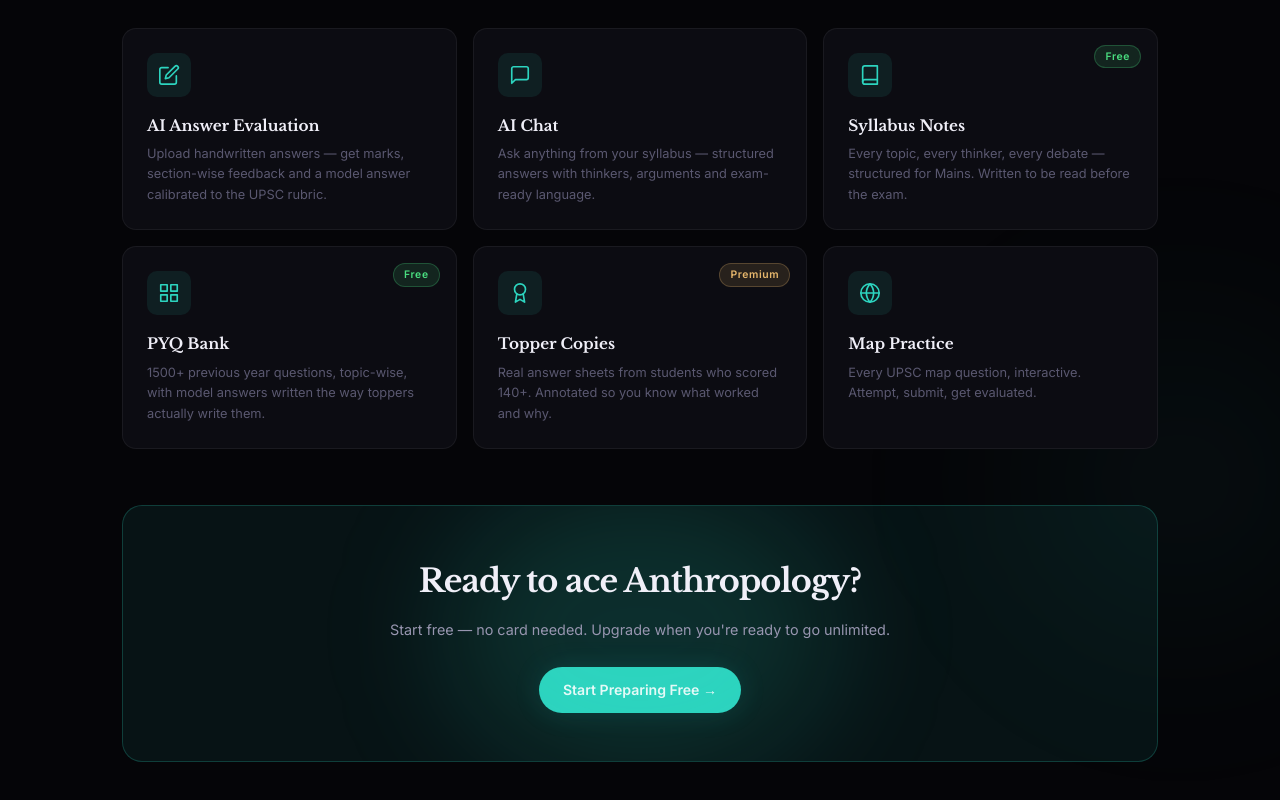
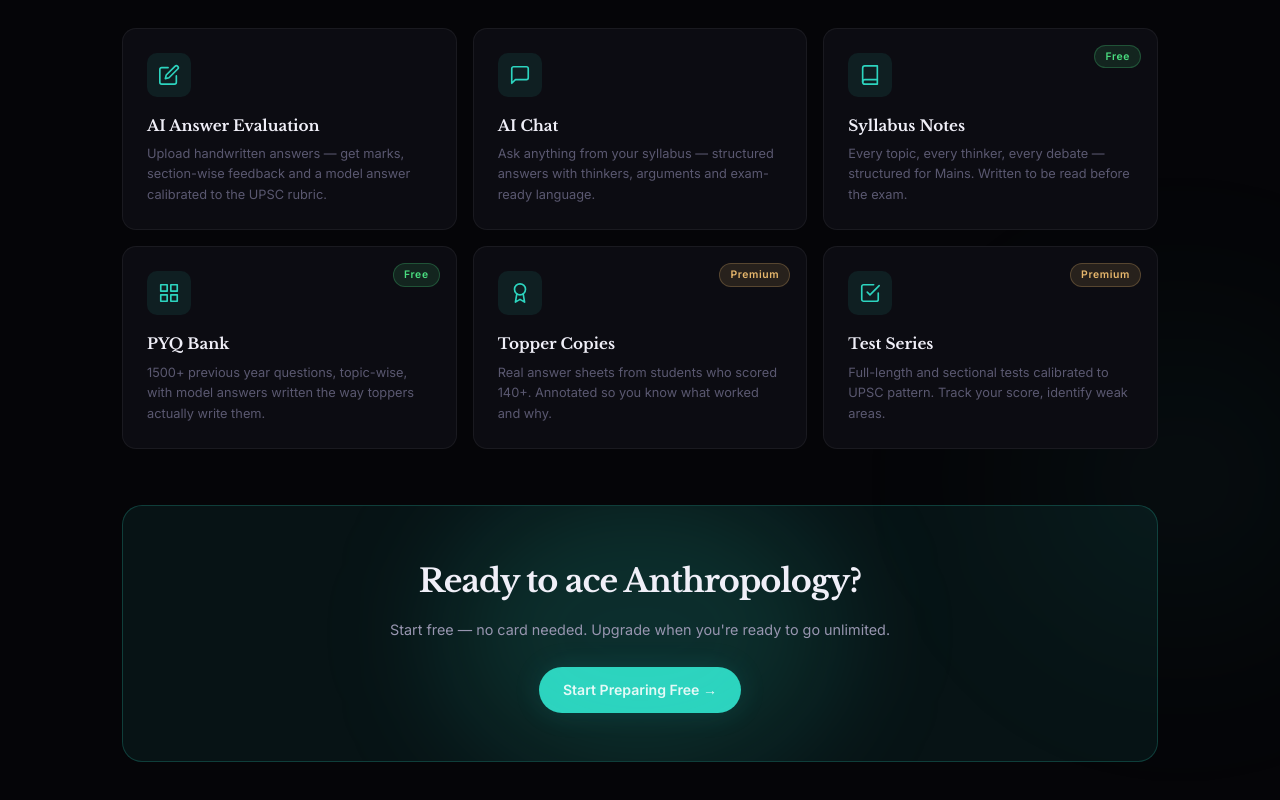
Before and after one commit to nirxv/distilledcrux, a Next.js app: page /anthropology in a window 1280 px wide. Shown: the part 1440-2240 px from the top of the page. Built offline with nearby package versions, Linux system fonts and the light colour scheme; no server answers.

Commit message:
feat: Test Series for non-geo optionals, Map Practice only for geography

```diff
--- a/app/[optional]/page.tsx
+++ b/app/[optional]/page.tsx
@@ -144,7 +144,7 @@ const OPTIONALS: Record<string, {
   },
 };
 
-const TOOLS = [
+const BASE_TOOLS = [
   { icon: (color: string) => (
     <svg width="22" height="22" viewBox="0 0 24 24" fill="none" stroke={color} strokeWidth="1.8" strokeLinecap="round" strokeLinejoin="round">
       <path d="M11 4H4a2 2 0 0 0-2 2v14a2 2 0 0 0 2 2h14a2 2 0 0 0 2-2v-7"/>
@@ -172,12 +172,37 @@ const TOOLS = [
       <circle cx="12" cy="8" r="6"/><path d="M15.477 12.89L17 22l-5-3-5 3 1.523-9.11"/>
     </svg>
   ), label: 'Topper Copies', desc: 'Real answer sheets from students who scored 140+. Annotated so you know what worked and why.', href: '/toppers', badge: 'Premium' },
-  { icon: (color: string) => (
+];
+
+const MAP_TOOL = {
+  icon: (color: string) => (
     <svg width="22" height="22" viewBox="0 0 24 24" fill="none" stroke={color} strokeWidth="1.8" strokeLinecap="round" strokeLinejoin="round">
       <circle cx="12" cy="12" r="10"/><line x1="2" y1="12" x2="22" y2="12"/>
       <path d="M12 2a15.3 15.3 0 0 1 4 10 15.3 15.3 0 0 1-4 10 15.3 15.3 0 0 1-4-10 15.3 15.3 0 0 1 4-10z"/>
     </svg>
-  ), label: 'Map Practice', desc: 'Every UPSC map question, interactive. Attempt, submit, get evaluated.', href: '/mapping', badge: null },
+  ),
+  label: 'Map Practice',
+  desc: 'Every UPSC map question, interactive. Attempt, submit, get evaluated.',
+  href: '/mapping',
+  badge: null,
+};
+
+const TEST_SERIES_TOOL = {
+  icon: (color: string) => (
+    <svg width="22" height="22" viewBox="0 0 24 24" fill="none" stroke={color} strokeWidth="1.8" strokeLinecap="round" strokeLinejoin="round">
+      <path d="M9 11l3 3L22 4"/>
+      <path d="M21 12v7a2 2 0 0 1-2 2H5a2 2 0 0 1-2-2V5a2 2 0 0 1 2-2h11"/>
+    </svg>
+  ),
+  label: 'Test Series',
+  desc: 'Full-length and sectional tests calibrated to UPSC pattern. Track your score, identify weak areas.',
+  href: '/tests',
+  badge: 'Premium',
+};
+
+const getTools = (optional: string) => [
+  ...BASE_TOOLS,
+  optional === 'geography' ? MAP_TOOL : TEST_SERIES_TOOL,
 ];
 
 /* ── generateStaticParams ────────────────────────────────────── */
@@ -516,7 +541,7 @@ export default async function OptionalPage(
             <div className="op-section-tag" style={{ color: opt.color }}>Your Tools</div>
             <div className="op-section-title">Everything you need</div>
             <div className="op-tools-grid">
-              {TOOLS.map((tool) => (
+              {getTools(optional).map((tool) => (
                 <Link key={tool.label} href={typeof tool.href === 'function' ? tool.href(optional) : tool.href} className="op-tool-card">
                   {tool.badge && (
                     <span
```
